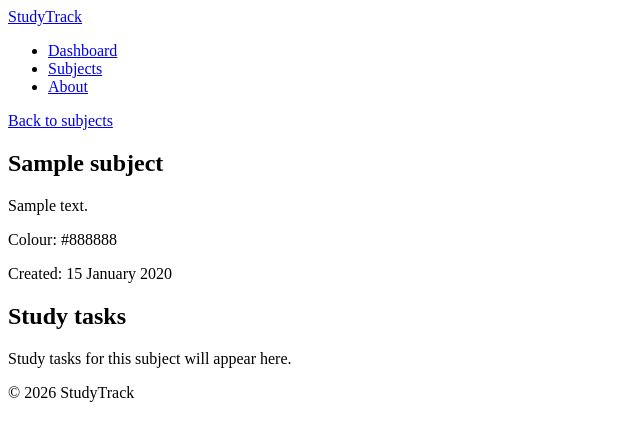
After one commit to jalynch67/Database-Project---StudyTrack, a Flask app: template templates/subjects/detail.html in a window 1280 px wide. The commit adds this page. Shown: the top 441 px of the page, without its empty margins (0-640 px from the left). Run offline with Flask 3, Linux system fonts and the light colour scheme; the template is opened without the code that fills it: most values are stand-ins (such as "Sample title", 1, 10 or a date in 2020); parts of the project's set-up code (start-up, migrations or seed data) failed here and were passed over.

Commit message:
Add subject detail view and update subjects list with links

```diff
--- a/app.py
+++ b/app.py
@@ -73,6 +73,14 @@ def add_subject():
 
     return render_template("subjects/add.html")
 
+@app.route("/subjects/<int:subject_id>")
+def subject_detail(subject_id):
+    """Display the details for one subject"""
+    subject = Subject.query.get_or_404(subject_id)
+    return render_template(
+        "subjects/detail.html",
+        subject=subject
+    )
 
 @app.route("/about")
 def about():
--- /dev/null
+++ b/templates/subjects/detail.html
@@ -0,0 +1,30 @@
+{% extends "base.html" %}
+
+{% block title %}{{ subject.name }} | StudyTrack{% endblock %}
+
+{% block content %}
+<section>
+    <p>
+        <a href="{{ url_for('subjects') }}">Back to subjects</a>
+    </p>
+
+    <h1>{{ subject.name }}</h1>
+
+    {% if subject.description %}
+    <p>{{ subject.description }}</p>
+    {% else %}
+    <p>No description has been added for this subject.</p>
+    {% endif %}
+
+    <p>Colour: {{ subject.colour }}</p>
+    <p>Created: {{ subject.created_at.strftime('%d %B %Y') }}</p>
+</section>
+
+<section>
+    <h2>Study tasks</h2>
+
+    <p>
+        Study tasks for this subject will appear here.
+    </p>
+</section>
+{% endblock %}
```
Also changed, not shown: templates/subjects/list.html (+9 -1 lines).
